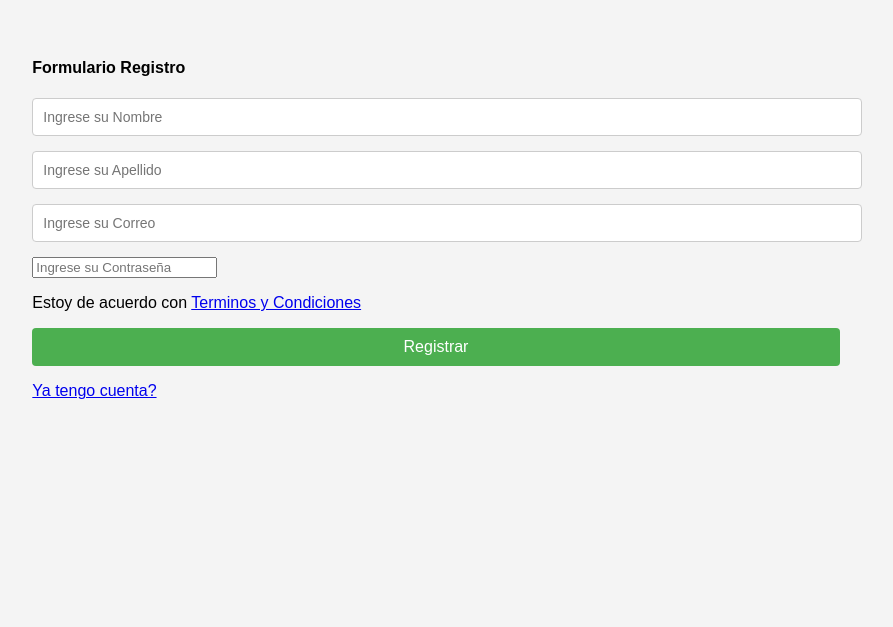
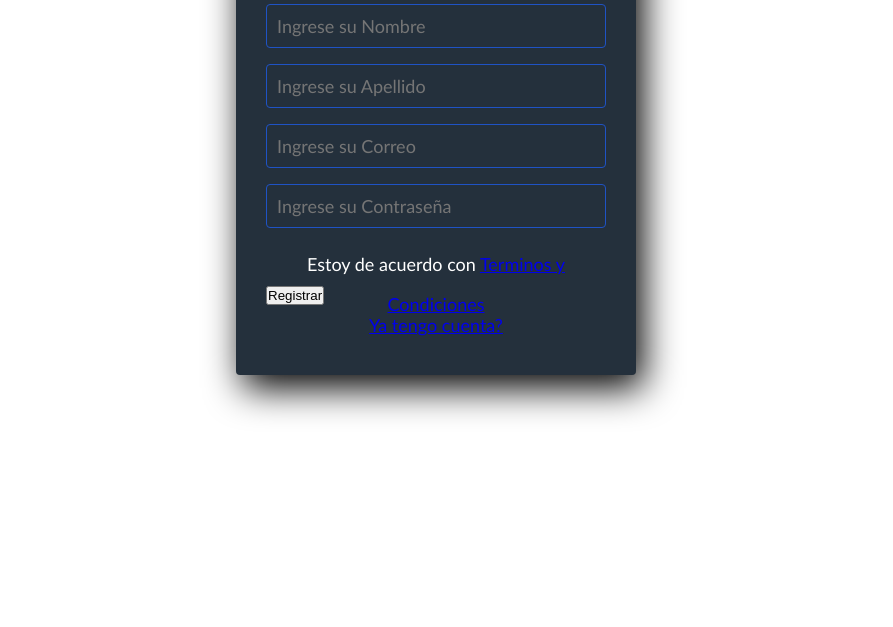
Before and after one commit to Classyknight/formulario, a plain HTML site: page index.html in a window 1280 px wide. Shown: the part 173-800 px from the top of the page, without its empty margins (204-1097 px from the left). Drawn offline with Linux system fonts and the light colour scheme.

Commit message:
Update style.css

```diff
--- a/style.css
+++ b/style.css
@@ -1,64 +1,56 @@
-/* Estilo general para el cuerpo de la página */
-body {
-    font-family: Arial, sans-serif;
-    background-color: #f4f4f4;
+* {
     margin: 0;
     padding: 0;
-    display: flex;
-    justify-content: center;
-    align-items: center;
-    height: 100vh;
-}
-
-/* Estilo para el contenedor del formulario */
-form {
-    background-color: #ffffff;
-    padding: 20px;
-    border-radius: 8px;
-    box-shadow: 0 4px 8px rgba(0, 0, 0, 0.1);
-    width: 300px;
     box-sizing: border-box;
 }
 
-/* Estilo para los encabezados */
-h1 {
-    text-align: center;
-    color: #333;
+.form-register {
+    width: 400px;
+    background: #24303c;
+    padding: 30px;
+    margin: auto;
+    margin-top: 100px;
+    border-radius: 4px;
+    font-family: 'calibri' ;
+    color: white;
+    box-shadow: 7px 13px 37px #000;
 }
 
-/* Estilo para las etiquetas */
-label {
-    font-size: 14px;
-    color: #555;
-    display: block;
-    margin-bottom: 5px;
+.form-register h4 {
+    font-size: 22px;
+    margin-bottom: 20px;
 }
 
-/* Estilo para los campos de entrada (input y textarea) */
-input[type="text"],
-input[type="email"],
-textarea {
+.controls {
     width: 100%;
+    background: #24303c;
     padding: 10px;
-    margin-bottom: 15px;
-    border: 1px solid #ccc;
     border-radius: 4px;
-    font-size: 14px;
+    margin-bottom: 16px;
+    border: 1px solid #1f53c5;
+    font-family: 'calibri';
+    font-size: 18px;
+    color: white;
 }
 
-/* Estilo para el botón de enviar */
-input[type="submit"] {
-    width: 100%;
-    padding: 10px;
-    background-color: #4CAF50;
-    color: white;
-    border: none;
-    border-radius: 4px;
-    font-size: 16px;
-    cursor: pointer;
+.form-register p {
+    height: 40px;
+    text-align: center;
+    font-size: 18px;
+    line-height: 40px;
 }
 
-/* Efecto al pasar el mouse sobre el botón */
-input[type="submit"]:hover {
-    background-color: #45a049;
+.form-register a:hover {
+    color: white;
+    text-decoration: underline;
 }
+
+.form-register botons {
+  width: 100px;
+  background: #1f53c5;
+  border: none;
+  padding: 12px;
+  color: white;
+  margin: 16px 0;
+  font-size: 16px;
+}
```
